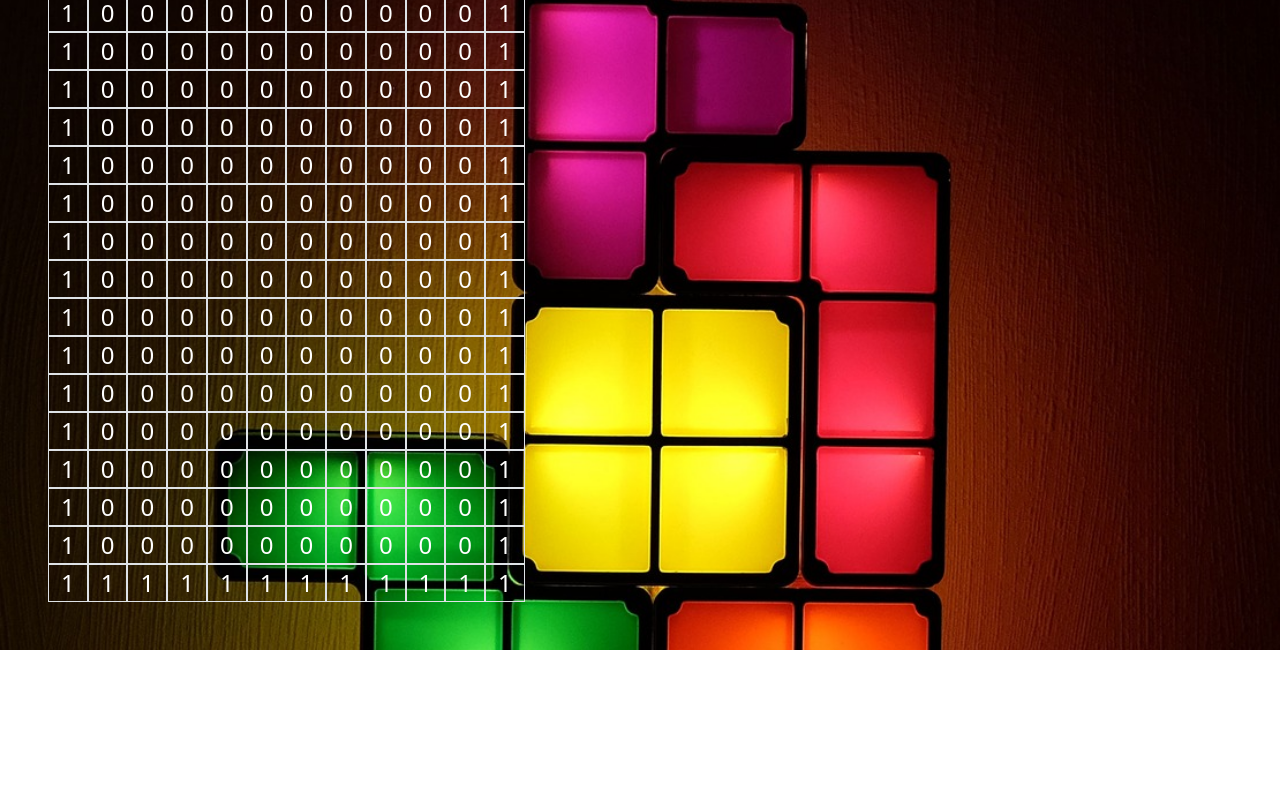
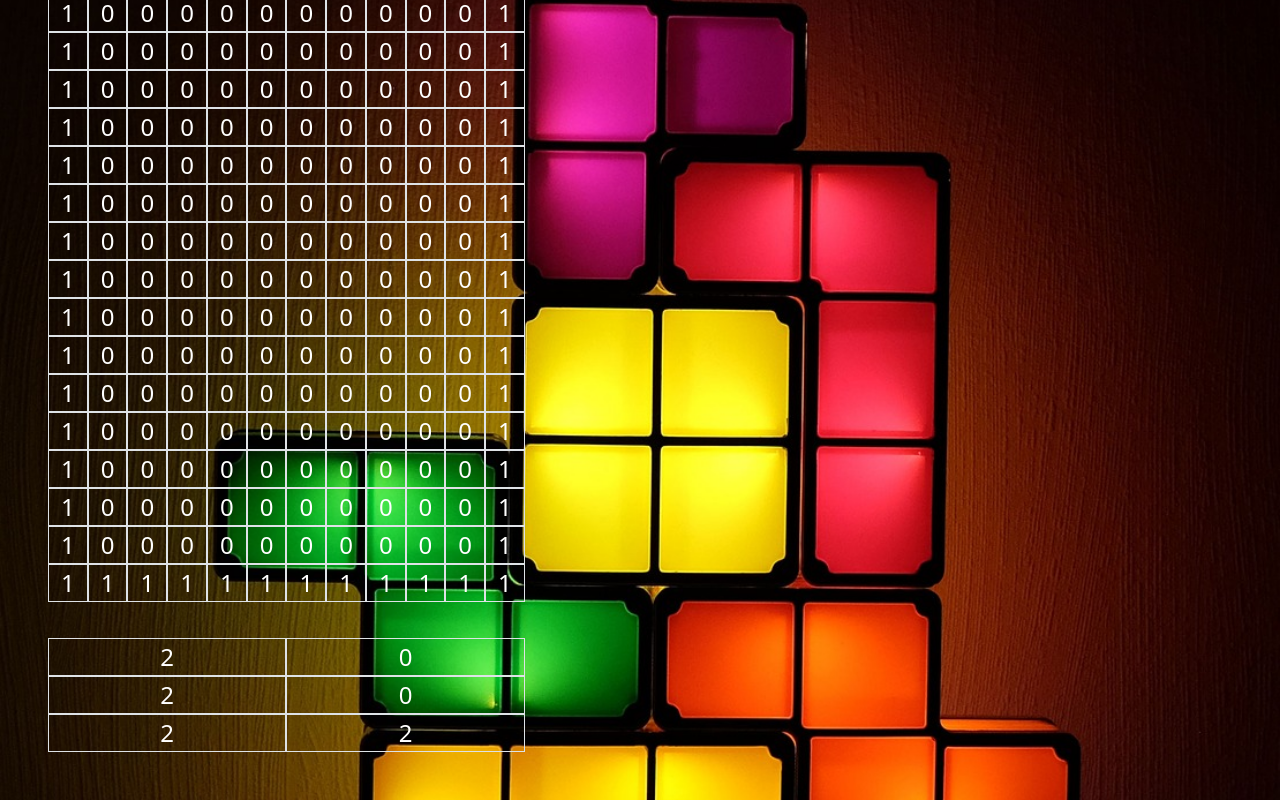
Before and after one commit to KevinJHP19/ProjectoTetris, a React (Vite) app: page /Juego in a window 1280 px wide. Shown: the part 306-1106 px from the top of the page. Before the commit the page ends 956 px from the top, so only its background shows below. Built offline with nearby package versions, Linux system fonts and the light colour scheme.

Commit message:
Componente pieza.jsx

```diff
--- a/src/components/Juego.jsx
+++ b/src/components/Juego.jsx
@@ -2,7 +2,7 @@ import React, { useState }  from 'react';
 
 import { modelos }   from '../lib/modelos.js';
 import Panel from './Panel.jsx';
-
+import Pieza from './Pieza.jsx';
 
 
 export default function  Juego(){
@@ -13,6 +13,8 @@ export default function  Juego(){
             <div id="intro" className='text-center p-5 bg-seconday text-white' style={{fontSize: '1.5em'}}>
 
             <Panel modelos={arrayCasillas} />
+            <br></br>
+            <Pieza modelos={modelos.piezas[0].matriz[0]} />
             </div>
 
 
--- /dev/null
+++ b/src/components/Pieza.jsx
@@ -0,0 +1,19 @@
+import React from 'react';
+export default function Panel({ modelos }) {
+
+
+
+    return (
+        <div className='panel'>
+            {modelos.map((fila, filaIndex) => (
+                <div key={filaIndex} className='row'>
+                    {fila.map((celda, celdaIndex) => (
+                        <div key={celdaIndex} className='col border'>
+                            {celda}
+                        </div>
+                    ))}
+                </div>
+            ))}
+        </div>
+    );
+}
```
